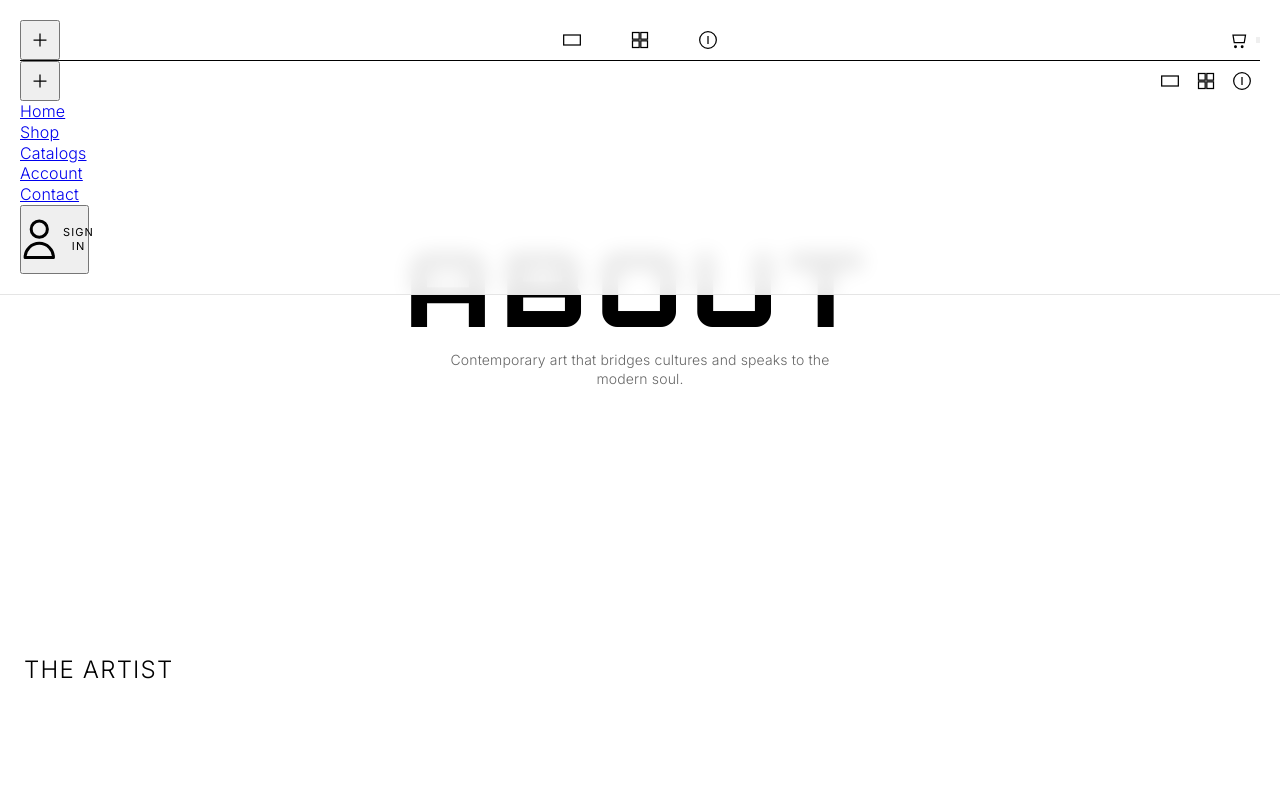
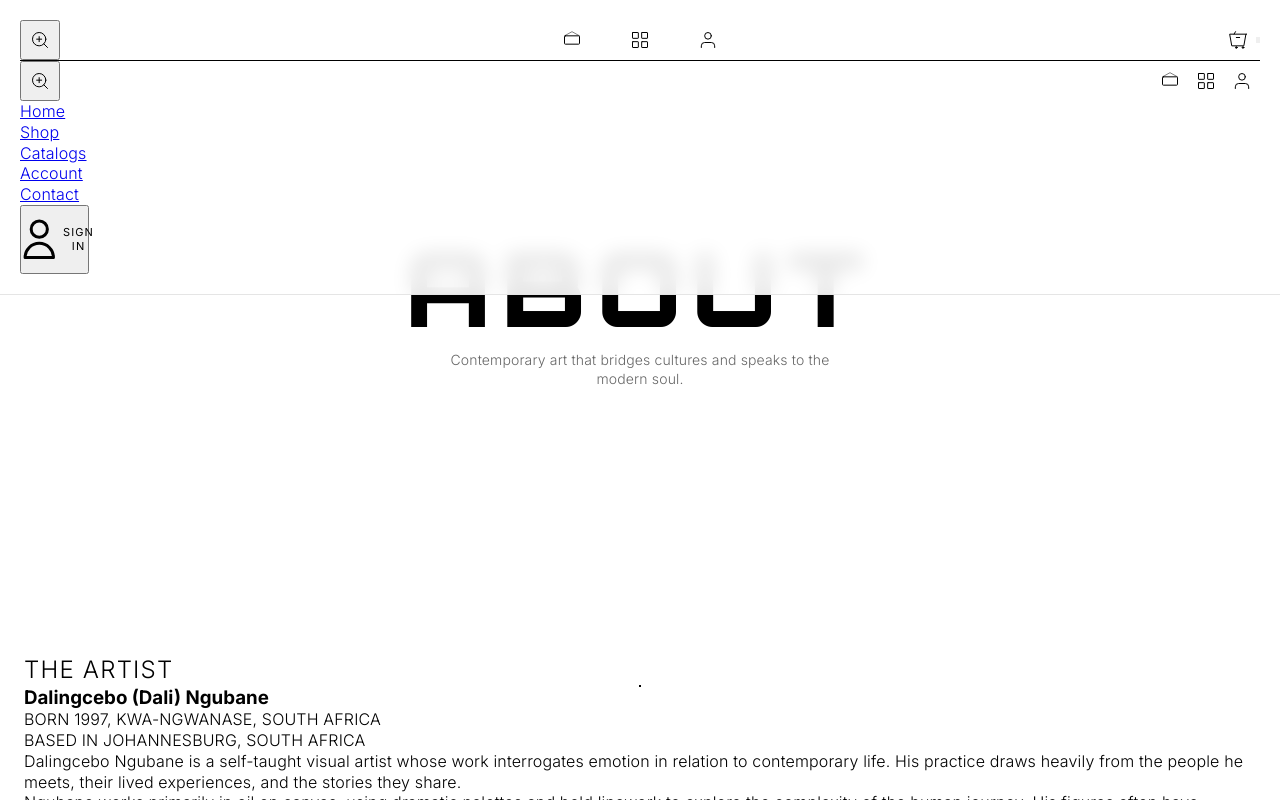
Before and after one commit to dalingcebo1/dalingcebo, a Next.js app in the folder dalingcebo-art-shop/: page /about in a window 1280 px wide. Both pictures are taken after a click on the button 1258 px from the left and 40 px from the top of the page. Shown: the top 800 px of the page. Built offline with nearby package versions, Linux system fonts and the light colour scheme; no server answers.

Commit message:
Enhance UI with icon system overhaul, standardize icon sizes, and redesign About page layout for improved aesthetics and readability

```diff
--- a/dalingcebo-art-shop/src/app/about/page.tsx
+++ b/dalingcebo-art-shop/src/app/about/page.tsx
@@ -30,58 +30,63 @@ export default function About() {
 
       {/* Artist Statement */}
       <section className="yeezy-section">
-        <div className="yeezy-container max-w-5xl">
+        <div className="yeezy-container max-w-6xl">
           <div className={`fade-in-slow ${isVisible ? '' : ''}`} style={{ animationDelay: '0.3s' }}>
-            <h2 className="yeezy-subheading text-4xl mb-12">The Artist</h2>
-            <div className="grid md:grid-cols-2 gap-16 items-start mb-20">
-              <div className="aspect-square bg-gray-100 flex items-center justify-center rounded-lg">
-                <p className="text-gray-400 yeezy-body">Artist Portrait</p>
+            <h2 className="yeezy-subheading text-3xl md:text-4xl mb-16 tracking-[0.15em]">THE ARTIST</h2>
+            <div className="grid md:grid-cols-2 gap-12 md:gap-20 items-start mb-24">
+              <div className="aspect-square bg-gradient-to-br from-gray-50 to-gray-100 flex items-center justify-center rounded-sm border border-gray-200 overflow-hidden max-w-[180px] mx-auto md:mx-0">
+                <svg className="w-16 h-16 text-gray-300" viewBox="0 0 24 24" fill="none" stroke="currentColor" strokeWidth="1" strokeLinecap="round" strokeLinejoin="round">
+                  <rect x="3" y="3" width="18" height="18" rx="2"/>\n                  <circle cx="12" cy="10" r="3"/>\n                  <path d="M7 21v-2a2 2 0 0 1 2-2h6a2 2 0 0 1 2 2v2"/>\n                </svg>
               </div>
-              <div className="space-y-6">
-                <div className="mb-6">
-                  <h3 className="yeezy-title text-2xl mb-3">Dalingcebo (Dali) Ngubane</h3>
-                  <p className="yeezy-body text-gray-600 mb-1">Born 1997, Kwa-Ngwanase, South Africa</p>
-                  <p className="yeezy-body text-gray-600">Based in Johannesburg, South Africa</p>
+              <div className="space-y-8">
+                <div>
+                  <h3 className="text-2xl md:text-3xl font-light letter-spacing-tight mb-4">Dalingcebo (Dali) Ngubane</h3>
+                  <div className="space-y-1 text-sm tracking-wider uppercase text-gray-500 yeezy-body">
+                    <p>Born 1997, Kwa-Ngwanase, South Africa</p>
+                    <p>Based in Johannesburg, South Africa</p>
                   </div>
-                <p className="yeezy-body text-lg leading-relaxed">
+                </div>
+                <div className="space-y-6 text-base leading-relaxed yeezy-body text-gray-700">
+                  <p>
                     Dalingcebo Ngubane is a self-taught visual artist whose work interrogates emotion
                     in relation to contemporary life. His practice draws heavily from the people he meets,
                     their lived experiences, and the stories they share.
                   </p>
-                <p className="yeezy-body text-lg leading-relaxed">
+                  <p>
                     Ngubane works primarily in oil on canvas, using dramatic palettes and bold linework
                     to explore the complexity of the human journey. His figures often have undetailed or
                     obscured faces, making them universal representational figures rather than specific individuals.
                   </p>
-                <p className="yeezy-body text-lg leading-relaxed">
+                  <p>
                     In his own words, his artistic approach reflects the tension between motion and stillness
                     in life—capturing both through figurative painting that allows for freedom, accident, and chance.
                   </p>
                 </div>
               </div>
             </div>
+          </div>
 
           {/* Philosophy */}
-          <div className={`border-t border-gray-200 pt-20 fade-in-slow ${isVisible ? '' : ''}`} style={{ animationDelay: '0.6s' }}>
-            <h2 className="yeezy-subheading text-4xl mb-12">Philosophy</h2>
-            <div className="grid md:grid-cols-3 gap-12 mb-20">
-              <div>
-                <h3 className="yeezy-title text-xl mb-6">INTENTION</h3>
-                <p className="yeezy-body text-gray-600 leading-relaxed">
+          <div className={`border-t border-gray-200 pt-24 fade-in-slow ${isVisible ? '' : ''}`} style={{ animationDelay: '0.6s' }}>
+            <h2 className="yeezy-subheading text-3xl md:text-4xl mb-16 tracking-[0.15em]">PHILOSOPHY</h2>
+            <div className="grid md:grid-cols-3 gap-8 md:gap-16 mb-24">
+              <div className="space-y-4">
+                <h3 className="text-xs tracking-[0.2em] uppercase font-medium">INTENTION</h3>
+                <p className="yeezy-body text-sm md:text-base text-gray-600 leading-relaxed">
                   Every brushstroke carries purpose. Each work is created with deep intention,
                   reflecting a moment of clarity and cultural expression.
                 </p>
               </div>
-              <div>
-                <h3 className="yeezy-title text-xl mb-6">HERITAGE</h3>
-                <p className="yeezy-body text-gray-600 leading-relaxed">
+              <div className="space-y-4">
+                <h3 className="text-xs tracking-[0.2em] uppercase font-medium">HERITAGE</h3>
+                <p className="yeezy-body text-sm md:text-base text-gray-600 leading-relaxed">
                   Rooted in African traditions while embracing contemporary techniques,
                   creating a unique visual language that transcends borders.
                 </p>
               </div>
-              <div>
-                <h3 className="yeezy-title text-xl mb-6">SIMPLICITY</h3>
-                <p className="yeezy-body text-gray-600 leading-relaxed">
+              <div className="space-y-4">
+                <h3 className="text-xs tracking-[0.2em] uppercase font-medium">SIMPLICITY</h3>
+                <p className="yeezy-body text-sm md:text-base text-gray-600 leading-relaxed">
                   Less is more. Through minimalist compositions, complex emotions and
                   narratives emerge with powerful clarity.
                 </p>
@@ -90,64 +95,66 @@ export default function About() {
           </div>
 
           {/* Process */}
-          <div className={`border-t border-gray-200 pt-20 fade-in-slow ${isVisible ? '' : ''}`} style={{ animationDelay: '0.9s' }}>
-            <h2 className="yeezy-subheading text-4xl mb-12">Process</h2>
-            <div className="space-y-6 mb-12">
-              <p className="yeezy-body text-lg leading-relaxed">
+          <div className={`border-t border-gray-200 pt-24 fade-in-slow ${isVisible ? '' : ''}`} style={{ animationDelay: '0.9s' }}>
+            <h2 className="yeezy-subheading text-3xl md:text-4xl mb-16 tracking-[0.15em]">PROCESS</h2>
+            <div className="space-y-6 mb-12 text-base leading-relaxed yeezy-body text-gray-700 max-w-4xl">
+              <p>
                 Ngubane's work captures the tension between motion and stillness in life. His figurative
                 paintings allow for freedom, accident, and chance—reflecting the spontaneity of human
                 experience while maintaining a strong compositional structure. Working primarily in oil on
                 canvas, he employs dramatic palettes and bold linework to create emotionally charged narratives.
               </p>
-              <p className="yeezy-body text-lg leading-relaxed">
+              <p>
                 The artist deliberately obscures or simplifies facial features, transforming his subjects
                 into universal figures that represent collective rather than individual experiences. This
                 approach invites viewers to project their own stories onto the work, creating a deeply
                 personal connection with each piece.
               </p>
             </div>
-            <div className="grid md:grid-cols-2 gap-2 bg-gray-200 rounded-lg overflow-hidden">
-              <div className="aspect-video bg-gray-100 flex items-center justify-center">
-                <p className="text-gray-400 yeezy-body">Studio Process</p>
+            <div className="grid md:grid-cols-2 gap-4 mt-12">
+              <div className="aspect-video bg-gradient-to-br from-gray-50 to-gray-100 flex items-center justify-center rounded-sm border border-gray-200 max-w-xs mx-auto md:mx-0">
+                <svg className="w-12 h-12 text-gray-300" viewBox="0 0 24 24" fill="none" stroke="currentColor" strokeWidth="1" strokeLinecap="round" strokeLinejoin="round">
+                  <path d="M12 2L2 7l10 5 10-5-10-5zM2 17l10 5 10-5M2 12l10 5 10-5"/>\n                </svg>
               </div>
-              <div className="aspect-video bg-gray-100 flex items-center justify-center">
-                <p className="text-gray-400 yeezy-body">Work in Progress</p>
+              <div className="aspect-video bg-gradient-to-br from-gray-50 to-gray-100 flex items-center justify-center rounded-sm border border-gray-200 max-w-xs mx-auto md:mx-0">
+                <svg className="w-12 h-12 text-gray-300" viewBox="0 0 24 24" fill="none" stroke="currentColor" strokeWidth="1" strokeLinecap="round" strokeLinejoin="round">
+                  <rect x="3" y="3" width="18" height="18" rx="2"/>\n                  <path d="M9 3v18M3 9h18M3 15h18M15 3v18"/>\n                </svg>
               </div>
             </div>
           </div>
 
           {/* Recognition */}
-          <div className={`border-t border-gray-200 pt-20 pb-12 fade-in-slow ${isVisible ? '' : ''}`} style={{ animationDelay: '1.2s' }}>
-            <h2 className="yeezy-subheading text-4xl mb-12">Exhibitions & Recognition</h2>
-            <div className="space-y-8 yeezy-body text-gray-600">
-              <div className="flex flex-col md:flex-row md:justify-between md:items-center border-b border-gray-200 pb-6 gap-2">
-                <div>
-                  <p className="font-bold text-black mb-2">CHAOS, A THEORY</p>
+          <div className={`border-t border-gray-200 pt-24 pb-12 fade-in-slow ${isVisible ? '' : ''}`} style={{ animationDelay: '1.2s' }}>
+            <h2 className="yeezy-subheading text-3xl md:text-4xl mb-16 tracking-[0.15em]">EXHIBITIONS & RECOGNITION</h2>
+            <div className="space-y-6 yeezy-body">
+              <div className="flex flex-col md:flex-row md:justify-between md:items-start border-b border-gray-200 pb-6 gap-3">
+                <div className="flex-1">
+                  <p className="font-medium text-black text-sm tracking-wider uppercase mb-2">CHAOS, A THEORY</p>
                   <p className="text-sm text-gray-500">Solo Exhibition presented by Candice Berman Gallery, Johannesburg</p>
                 </div>
-                <span className="text-sm text-gray-500 md:whitespace-nowrap">April 20 – May 10, 2024</span>
+                <span className="text-xs text-gray-400 tracking-wider md:whitespace-nowrap">APRIL 20 – MAY 10, 2024</span>
               </div>
-              <div className="flex flex-col md:flex-row md:justify-between md:items-center border-b border-gray-200 pb-6 gap-2">
-                <div>
-                  <p className="font-bold text-black mb-2">Gallery Representation</p>
+              <div className="flex flex-col md:flex-row md:justify-between md:items-start border-b border-gray-200 pb-6 gap-3">
+                <div className="flex-1">
+                  <p className="font-medium text-black text-sm tracking-wider uppercase mb-2">GALLERY REPRESENTATION</p>
                   <p className="text-sm text-gray-500">Candice Berman Gallery, Johannesburg</p>
                 </div>
-                <span className="text-sm text-gray-500 md:whitespace-nowrap">Current</span>
+                <span className="text-xs text-gray-400 tracking-wider md:whitespace-nowrap">CURRENT</span>
               </div>
-              <div className="flex flex-col md:flex-row md:justify-between md:items-center border-b border-gray-200 pb-6 gap-2">
-                <div>
-                  <p className="font-bold text-black mb-2">Artist Profile</p>
+              <div className="flex flex-col md:flex-row md:justify-between md:items-start border-b border-gray-200 pb-6 gap-3">
+                <div className="flex-1">
+                  <p className="font-medium text-black text-sm tracking-wider uppercase mb-2">ARTIST PROFILE</p>
                   <p className="text-sm text-gray-500">Featured on Artsy</p>
                 </div>
-                <span className="text-sm text-gray-500 md:whitespace-nowrap">2024</span>
+                <span className="text-xs text-gray-400 tracking-wider md:whitespace-nowrap">2024</span>
               </div>
             </div>
           </div>
 
           {/* Contact CTA */}
-          <div className={`text-center mt-20 mb-12 fade-in-slow ${isVisible ? '' : ''}`} style={{ animationDelay: '1.5s' }}>
-            <h3 className="yeezy-subheading text-2xl mb-6">Interested in Commissioning?</h3>
-            <p className="yeezy-body text-gray-600 mb-8 max-w-2xl mx-auto">
+          <div className={`text-center mt-24 mb-12 fade-in-slow ${isVisible ? '' : ''}`} style={{ animationDelay: '1.5s' }}>
+            <h3 className="yeezy-subheading text-2xl md:text-3xl mb-8 tracking-[0.15em]">INTERESTED IN COMMISSIONING?</h3>
+            <p className="yeezy-body text-base text-gray-600 mb-10 max-w-2xl mx-auto leading-relaxed">
               Custom pieces available for collectors and institutions.
             </p>
             <Link href="/contact" className="btn-yeezy-primary inline-block">
--- a/dalingcebo-art-shop/src/components/Header.tsx
+++ b/dalingcebo-art-shop/src/components/Header.tsx
@@ -21,12 +21,13 @@ const navIconLinks = [
         className={className}
         viewBox="0 0 24 24"
         fill="none"
-        stroke="#000000"
-        strokeWidth="1.5"
-        strokeLinecap="square"
-        strokeLinejoin="miter"
+        stroke="currentColor"
+        strokeWidth="1.2"
+        strokeLinecap="round"
+        strokeLinejoin="round"
       >
-        <rect x="2" y="6" width="20" height="12" />
+        <rect x="3" y="7" width="18" height="10" rx="1" />
+        <path d="M3 7L12 2l9 5" opacity="0.5" />
       </svg>
     ),
   },
@@ -38,15 +39,15 @@ const navIconLinks = [
         className={className}
         viewBox="0 0 24 24"
         fill="none"
-        stroke="#000000"
-        strokeWidth="1.5"
-        strokeLinecap="square"
-        strokeLinejoin="miter"
+        stroke="currentColor"
+        strokeWidth="1.2"
+        strokeLinecap="round"
+        strokeLinejoin="round"
       >
-        <rect x="3" y="3" width="8" height="8" />
-        <rect x="13" y="3" width="8" height="8" />
-        <rect x="3" y="13" width="8" height="8" />
-        <rect x="13" y="13" width="8" height="8" />
+        <rect x="3" y="3" width="7" height="7" rx="0.5" />
+        <rect x="14" y="3" width="7" height="7" rx="0.5" />
+        <rect x="3" y="14" width="7" height="7" rx="0.5" />
+        <rect x="14" y="14" width="7" height="7" rx="0.5" />
       </svg>
     ),
   },
@@ -58,13 +59,13 @@ const navIconLinks = [
         className={className}
         viewBox="0 0 24 24"
         fill="none"
-        stroke="#000000"
-        strokeWidth="1.5"
-        strokeLinecap="square"
-        strokeLinejoin="miter"
+        stroke="currentColor"
+        strokeWidth="1.2"
+        strokeLinecap="round"
+        strokeLinejoin="round"
       >
-        <circle cx="12" cy="12" r="10" />
-        <path d="M12 8v8M12 8h.01" />
+        <path d="M20 21v-2a4 4 0 0 0-4-4H8a4 4 0 0 0-4 4v2" />
+        <circle cx="12" cy="7" r="4" />
       </svg>
     ),
   },
@@ -75,14 +76,14 @@ const CartIcon = ({ className = 'icon-nav' }: { className?: string }) => (
     className={className}
     viewBox="0 0 24 24"
     fill="none"
-    stroke="#000000"
-    strokeWidth="1.5"
-    strokeLinecap="square"
-    strokeLinejoin="miter"
+    stroke="currentColor"
+    strokeWidth="1.2"
+    strokeLinecap="round"
+    strokeLinejoin="round"
   >
-    <path d="M6 6h15l-1.5 9H7.5z" />
-    <circle cx="9" cy="20" r="1" fill="#000000" />
-    <circle cx="17" cy="20" r="1" fill="#000000" />
+    <path d="M9 2L7.2 5M22 5H7H2l2.5 14H19l2.5-14H22ZM10 9h4" />
+    <circle cx="10" cy="21" r="1" fill="currentColor" />
+    <circle cx="18" cy="21" r="1" fill="currentColor" />
   </svg>
 )
 
@@ -137,8 +138,8 @@ export default function Header({ zoomLevel = 0, setZoomLevel, showBackButton = f
             title="Go Back"
             aria-label="Go back to previous page"
           >
-            <svg className="icon-nav" viewBox="0 0 24 24" fill="none" stroke="#000000" strokeWidth="1.5" strokeLinecap="square" strokeLinejoin="miter">
-              <path d="M19 12H5M12 5l-7 7 7 7"/>
+            <svg className="icon-nav" viewBox="0 0 24 24" fill="none" stroke="currentColor" strokeWidth="1.2" strokeLinecap="round" strokeLinejoin="round">
+              <path d="M19 12H5M12 19l-7-7 7-7"/>
             </svg>
           </button>
         ) : (
@@ -150,12 +151,14 @@ export default function Header({ zoomLevel = 0, setZoomLevel, showBackButton = f
             aria-label={zoomLevel >= 2 ? 'Zoom out of artworks grid' : 'Zoom into artworks grid'}
           >
             {zoomLevel >= 2 ? (
-              <svg className="icon-nav" viewBox="0 0 24 24" fill="none" stroke="#000000" strokeWidth="1.5" strokeLinecap="square" strokeLinejoin="miter">
-                <path d="M5 12h14" />
+              <svg className="icon-nav" viewBox="0 0 24 24" fill="none" stroke="currentColor" strokeWidth="1.2" strokeLinecap="round" strokeLinejoin="round">
+                <circle cx="11" cy="11" r="8" />
+                <path d="M21 21l-4.35-4.35M8 11h6" />
               </svg>
             ) : (
-              <svg className="icon-nav" viewBox="0 0 24 24" fill="none" stroke="#000000" strokeWidth="1.5" strokeLinecap="square" strokeLinejoin="miter">
-                <path d="M12 5v14M5 12h14" />
+              <svg className="icon-nav" viewBox="0 0 24 24" fill="none" stroke="currentColor" strokeWidth="1.2" strokeLinecap="round" strokeLinejoin="round">
+                <circle cx="11" cy="11" r="8" />
+                <path d="M21 21l-4.35-4.35M11 8v6M8 11h6" />
               </svg>
             )}
           </button>
@@ -220,8 +223,8 @@ export default function Header({ zoomLevel = 0, setZoomLevel, showBackButton = f
                 title="Go Back"
                 aria-label="Go back to previous page"
               >
-                <svg className="icon-nav" viewBox="0 0 24 24" fill="none" stroke="#000000" strokeWidth="1.5" strokeLinecap="square" strokeLinejoin="miter">
-                  <path d="M19 12H5M12 5l-7 7 7 7"/>
+                <svg className="icon-nav" viewBox="0 0 24 24" fill="none" stroke="currentColor" strokeWidth="1.2" strokeLinecap="round" strokeLinejoin="round">
+                  <path d="M19 12H5M12 19l-7-7 7-7"/>
                 </svg>
               </button>
             ) : (
@@ -233,12 +236,14 @@ export default function Header({ zoomLevel = 0, setZoomLevel, showBackButton = f
                 aria-label={zoomLevel >= 2 ? 'Zoom out of artworks grid' : 'Zoom into artworks grid'}
               >
                 {zoomLevel >= 2 ? (
-                  <svg className="icon-nav" viewBox="0 0 24 24" fill="none" stroke="#000000" strokeWidth="1.5" strokeLinecap="square" strokeLinejoin="miter">
-                    <path d="M5 12h14" />
+                  <svg className="icon-nav" viewBox="0 0 24 24" fill="none" stroke="currentColor" strokeWidth="1.2" strokeLinecap="round" strokeLinejoin="round">
+                    <circle cx="11" cy="11" r="8" />
+                    <path d="M21 21l-4.35-4.35M8 11h6" />
                   </svg>
                 ) : (
-                  <svg className="icon-nav" viewBox="0 0 24 24" fill="none" stroke="#000000" strokeWidth="1.5" strokeLinecap="square" strokeLinejoin="miter">
-                    <path d="M12 5v14M5 12h14" />
+                  <svg className="icon-nav" viewBox="0 0 24 24" fill="none" stroke="currentColor" strokeWidth="1.2" strokeLinecap="round" strokeLinejoin="round">
+                    <circle cx="11" cy="11" r="8" />
+                    <path d="M21 21l-4.35-4.35M11 8v6M8 11h6" />
                   </svg>
                 )}
               </button>
```
Also changed, not shown: dalingcebo-art-shop/src/app/cart/page.tsx (+5 -5 lines), 1 other file (tests, documents, lock files or other folders). Lines whose indentation alone changed are shown as unchanged.
